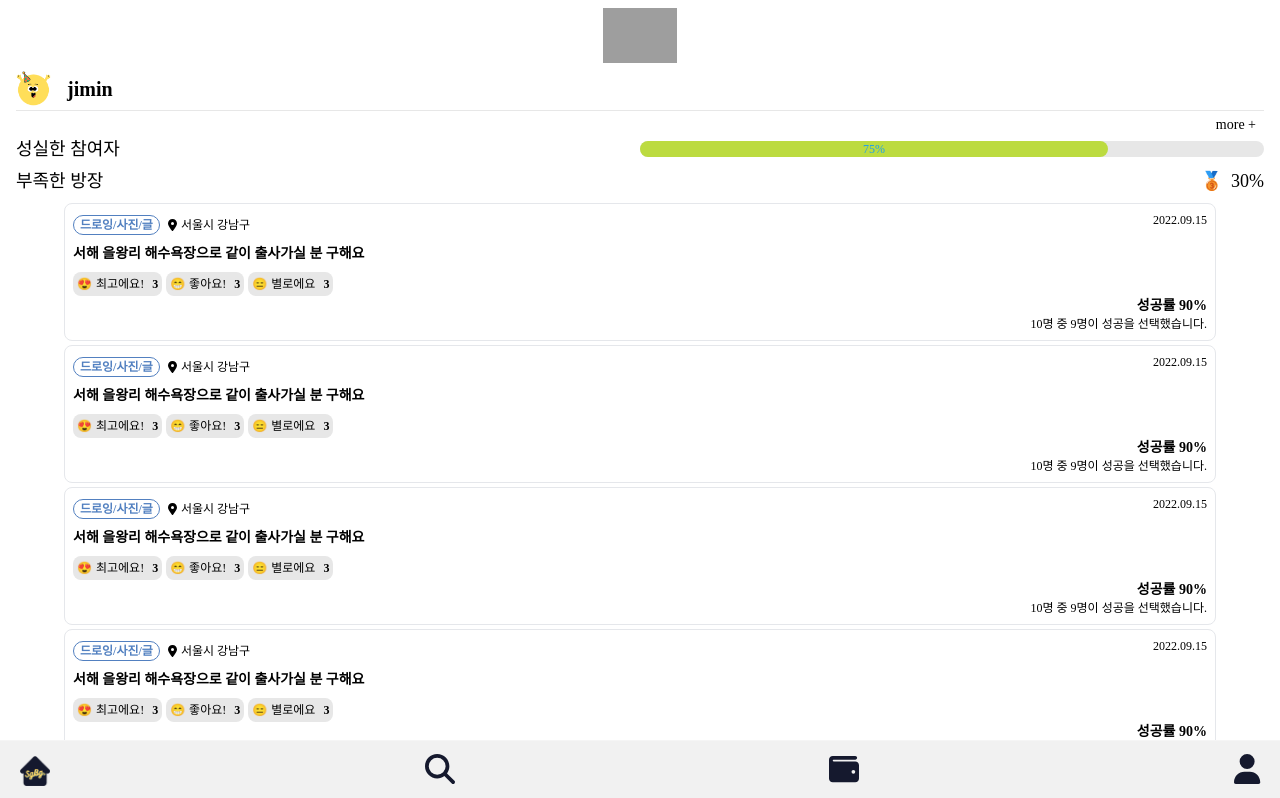
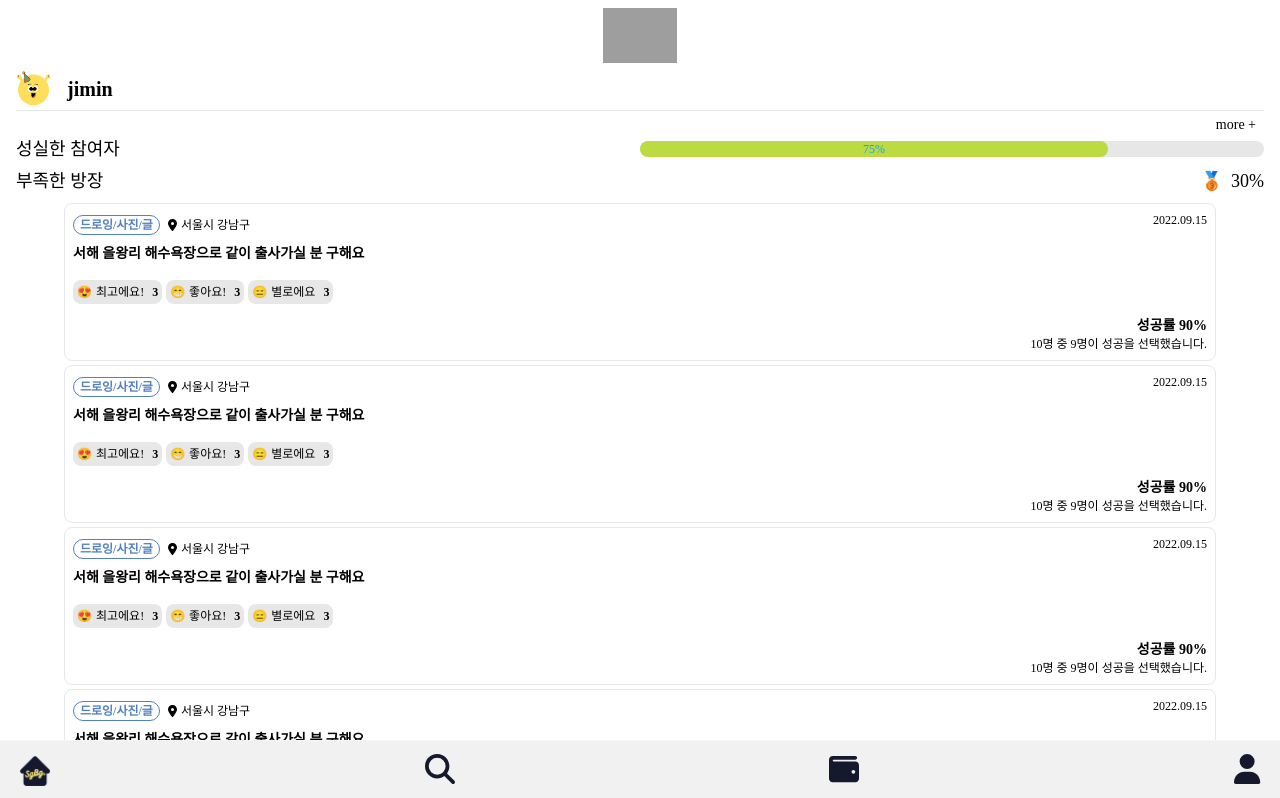
Before and after one commit to heua717/sgbg, a React (Create React App) app in the folder frontend/: page /profile/history/1 in a window 1280 px wide. Shown: the top 798 px of the page. Built offline with nearby package versions, Linux system fonts and the light colour scheme; grey boxes are pictures that could not be loaded; a web font is replaced by a local one.

Commit message:
[S07P22A707-179] chore: update wallet path

```diff
--- a/frontend/src/Router.js
+++ b/frontend/src/Router.js
@@ -10,7 +10,7 @@ import Profile from "./pages/mypage/Profile";
 import UserReview from "./pages/UserReview";
 import Search from "./pages/search/Search";
 import SearchResult from "./pages/search/SearchResult";
-import Wallet from "./pages/Wallet";
+import Wallet from "./pages/wallet/Wallet";
 import CreateWallet from "./pages/wallet/CreateWallet";
 import CreateRoomMap from "./pages/room/CreateRoomMap";
 import NotFound from "./pages/Error/NotFound";
--- a/frontend/src/components/cards/FinishedMeetingCard.tsx
+++ b/frontend/src/components/cards/FinishedMeetingCard.tsx
@@ -30,8 +30,8 @@ const FinishedMeetingCard = () => {
 
       {/* 평가 정보 */}
       <div className="">
-        <UserReviewResultCard />
-        <div className="text-end">
+        <UserReviewResultCard/>
+        <div className="text-end mt-3">
           <p className="text-sm font-semibold">성공률 {`90`}%</p>
           <p className="text-xs">{`${10}명 중 ${9}명이 성공을 선택했습니다.`}</p>
         </div>
--- a/frontend/src/components/cards/UserReviewResultCard.tsx
+++ b/frontend/src/components/cards/UserReviewResultCard.tsx
@@ -1,7 +1,7 @@
 
 const UserReviewResultCard = () => {
     return (
-        <div className="flex justify-start items-center">
+        <div className="flex justify-start items-center my-2">
             <div className="bg-gray-300 rounded-lg p-1 font-light text-xs mr-1">
                 <span className="mr-1">😍</span>
                 <span className="mr-1">최고에요!</span>
--- a/frontend/src/components/tabs/RoomTabs.tsx
+++ b/frontend/src/components/tabs/RoomTabs.tsx
@@ -58,10 +58,11 @@ const RoomTabs = () => {
             ))}
         </ul>
         {/* 탭 내용 부분 */}
-        {data.filter(item => index === item.id).map(item => (
-            <div className="mx-5">{item.component}</div>
-        ))}
-
+        <div className="overflow-scroll max-h-[70vh]">
+          {data.filter(item => index === item.id).map(item => (
+              <div className="mx-5">{item.component}</div>
+          ))}
+        </div>
 
     </div>);
 };
--- a/frontend/src/pages/room/CreateRoom.tsx
+++ b/frontend/src/pages/room/CreateRoom.tsx
@@ -1,7 +1,9 @@
+import React from "react";
 import { Link } from "react-router-dom";
 import BtnExitToHome from "../../components/buttons/BtnExitToHome";
 
 const CreateRoom = () => {
+
   return (
     // markup 0915 임지민
     /*
@@ -41,21 +43,8 @@ const CreateRoom = () => {
     </div>
     <hr className="my-5" />
 
-    {/* 모집 인원 */}
-    {/* <div>
-      <p className="inline-block mr-3">모집인원</p>
-      <div className="inline-block">
-        <div className="w-per20 inline-block">
-          <input type="number" id="minPerson" className="inline-block w-per30"/>
-          <label htmlFor="minPerson" className="ml-2">명</label>
-          <span className="ml-2">~</span>
-        </div>
-        <div className="w-per20 inline-block">
-          <input type="number" id="maxPerson" className="inline-block w-per30" />
-          <label htmlFor="maxPerson" className="ml-2">명 </label>
-        </div>
-      </div>
-    </div> */}
+
+    <form>
       <div className="grid grid-cols-6">
         <p className="col-span-2">모집인원</p>
         {/* grid grid-cols-3 */}
@@ -69,10 +58,12 @@ const CreateRoom = () => {
       </div>
       <hr className="my-5" />
 
+      <Link to="/meeting/create/location">
         <div className="flex justify-between">
           <p className="flex">모임 위치</p>
           <button className="flex">▷</button>
         </div>
+      </Link>
       <hr className="my-5" />
 
       <div className="grid">
@@ -88,6 +79,7 @@ const CreateRoom = () => {
           className="text-center bg-gray-200 rounded py-1">다음으로</button>
         </div>
       </Link>
+    </form>
 
   </div>
   );
--- a/frontend/src/pages/wallet/CreateWallet.tsx
+++ b/frontend/src/pages/wallet/CreateWallet.tsx
@@ -1,5 +1,3 @@
-import React from 'react';
-
 const CreateWallet = () => {
   const warning = [
     {
@@ -28,9 +26,9 @@ const CreateWallet = () => {
         />
   </div>
   {/* 캐치프레이즈2 */}
-  <div className="mb-10 mx-5 ">
-    <p className='text-xl text-center text-red-100 mb-2'>
-      <strong>⚠ 경고 ⚠</strong>
+  <div className="mb-10 mx-5 p-3 rounded-lg bg-red-50">
+    <p className='text-xl mb-2'>
+      <strong>⚠ warning</strong>
     </p>
     <div className='flex flex-col justify-start font-semibold'>
       {warning.map(item =>
--- a/frontend/src/pages/Wallet.tsx
+++ b/frontend/src/pages/wallet/Wallet.tsx
@@ -1,4 +1,5 @@
-import Logo from "../components/etc/Logo";
+import Logo from "../../components/etc/Logo";
+
 
 const chargeList = [
   {
```
Lines whose indentation alone changed are shown as unchanged.
